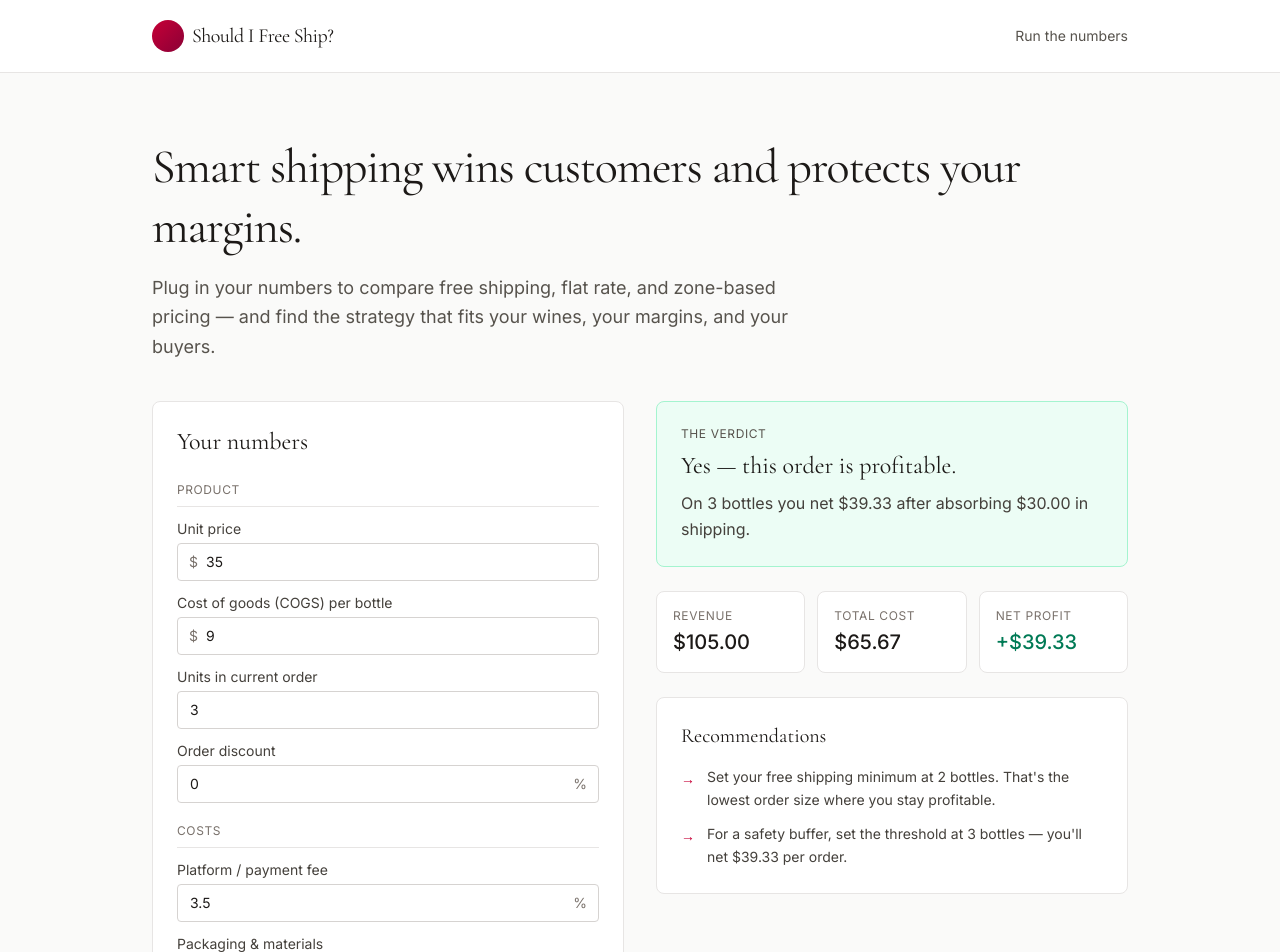
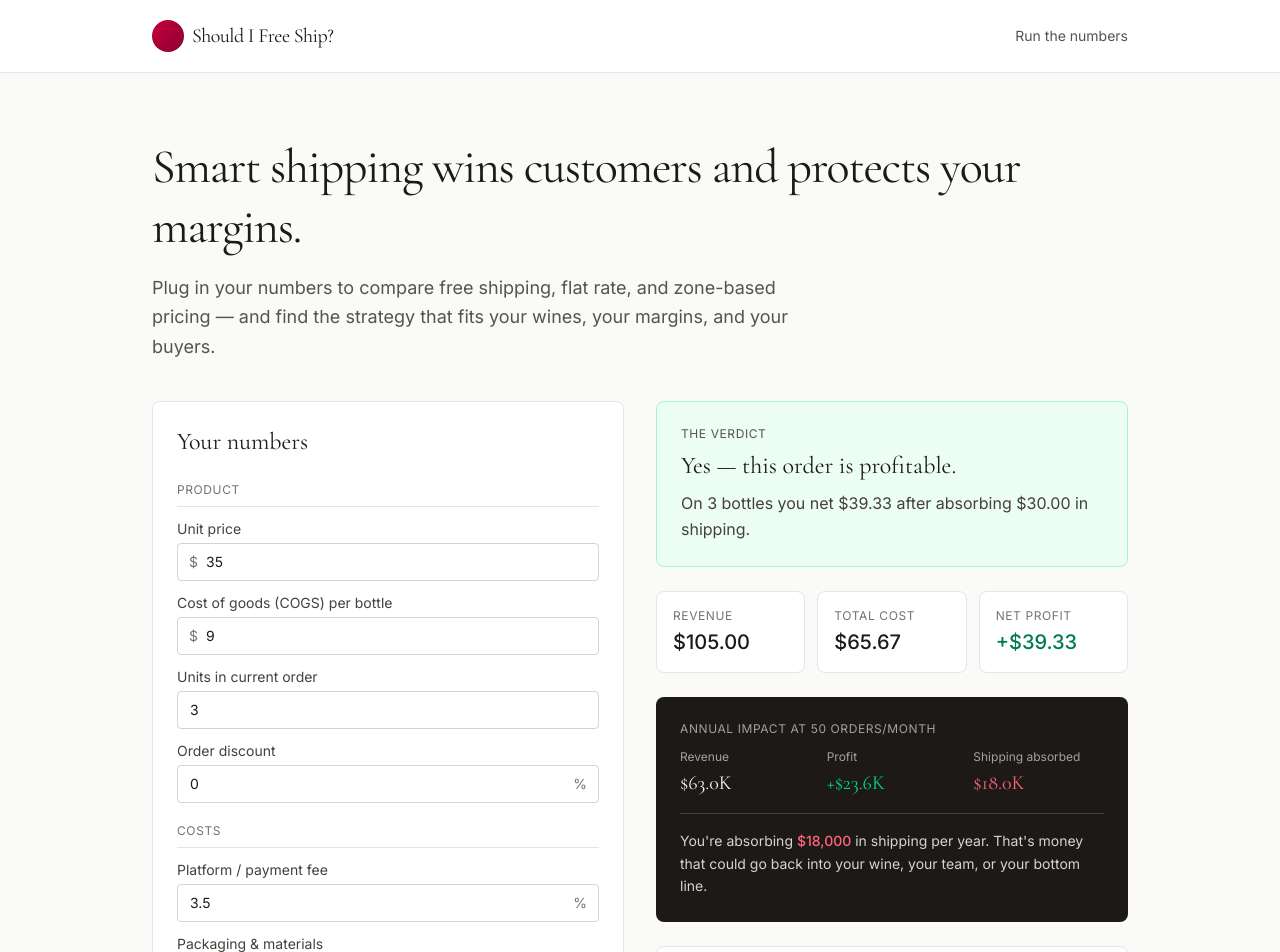
Before and after one commit to taylorjh23/shouldifreeship, a Next.js app: page / in a window 1280 px wide. Shown: the top 952 px of the page. Built offline with nearby package versions, Linux system fonts and the light colour scheme.

Commit message:
Add annual impact projection

```diff
--- a/src/app/page.tsx
+++ b/src/app/page.tsx
@@ -36,6 +36,7 @@ export default function Home() {
   const [platformFee, setPlatformFee] = useState(3.5);
   const [discount, setDiscount] = useState(0);
   const [packCost, setPackCost] = useState(5);
+  const [monthlyOrders, setMonthlyOrders] = useState(50);
   const [shippingMode, setShippingMode] = useState<'exact' | 'zone' | 'flat'>('zone');
 
   // Shipping inputs — each mode tracks both your cost AND customer charge
@@ -84,6 +85,10 @@ export default function Home() {
   };
 
   const current = calc(bottles);
+  // Annual projections
+  const annualRevenue = current.revenue * monthlyOrders * 12;
+  const annualProfit = current.profit * monthlyOrders * 12;
+  const annualShippingAbsorbed = shippingAbsorbed * monthlyOrders * 12;
 
   // Find breakeven bottle count
   const breakeven = useMemo(() => {
@@ -223,6 +228,10 @@ export default function Home() {
                 <Input label="Packaging & materials" prefix="$" value={packCost} onChange={setPackCost} step={0.5} />
               </Section>
 
+              <Section title="Volume">
+                <Input label="Monthly DTC orders (avg)" value={monthlyOrders} onChange={setMonthlyOrders} step={1} />
+              </Section>
+
               <Section title="Shipping">
                 <div className="flex gap-2 mb-4">
                   {(['exact', 'zone', 'flat'] as const).map((mode) => (
@@ -329,7 +338,38 @@ export default function Home() {
                 highlight={current.profit > 0 ? 'good' : current.profit < 0 ? 'bad' : 'neutral'}
               />
             </div>
-
+{/* Annual impact */}
+<div className="bg-stone-900 text-stone-100 rounded-lg p-6">
+              <div className="text-xs uppercase tracking-wider text-stone-400 mb-3">Annual impact at {monthlyOrders} orders/month</div>
+              <div className="grid grid-cols-3 gap-4 mb-4">
+                <div>
+                  <div className="text-xs text-stone-400 mb-1">Revenue</div>
+                  <div className="font-serif text-xl">${(annualRevenue / 1000).toFixed(1)}K</div>
+                </div>
+                <div>
+                  <div className="text-xs text-stone-400 mb-1">Profit</div>
+                  <div className={`font-serif text-xl ${annualProfit >= 0 ? 'text-emerald-400' : 'text-rose-400'}`}>
+                    {annualProfit >= 0 ? '+' : '-'}${Math.abs(annualProfit / 1000).toFixed(1)}K
+                  </div>
+                </div>
+                <div>
+                  <div className="text-xs text-stone-400 mb-1">Shipping absorbed</div>
+                  <div className="font-serif text-xl text-rose-400">
+                    ${(annualShippingAbsorbed / 1000).toFixed(1)}K
+                  </div>
+                </div>
+              </div>
+              {annualShippingAbsorbed > 0 && (
+                <div className="text-sm text-stone-300 leading-relaxed border-t border-stone-700 pt-4">
+                  You're absorbing <span className="font-medium text-rose-400">${annualShippingAbsorbed.toLocaleString('en-US', { maximumFractionDigits: 0 })}</span> in shipping per year. That's money that could go back into your wine, your team, or your bottom line.
+                </div>
+              )}
+              {annualProfit > 0 && annualShippingAbsorbed === 0 && (
+                <div className="text-sm text-stone-300 leading-relaxed border-t border-stone-700 pt-4">
+                  At this scenario, you're netting <span className="font-medium text-emerald-400">${annualProfit.toLocaleString('en-US', { maximumFractionDigits: 0 })}</span> in profit per year. Shipping isn't eating your margin.
+                </div>
+              )}
+            </div>
             {/* Recommendations */}
             <div className="bg-white border border-stone-200 rounded-lg p-6">
               <h3 className="font-serif text-xl mb-4">Recommendations</h3>
```
